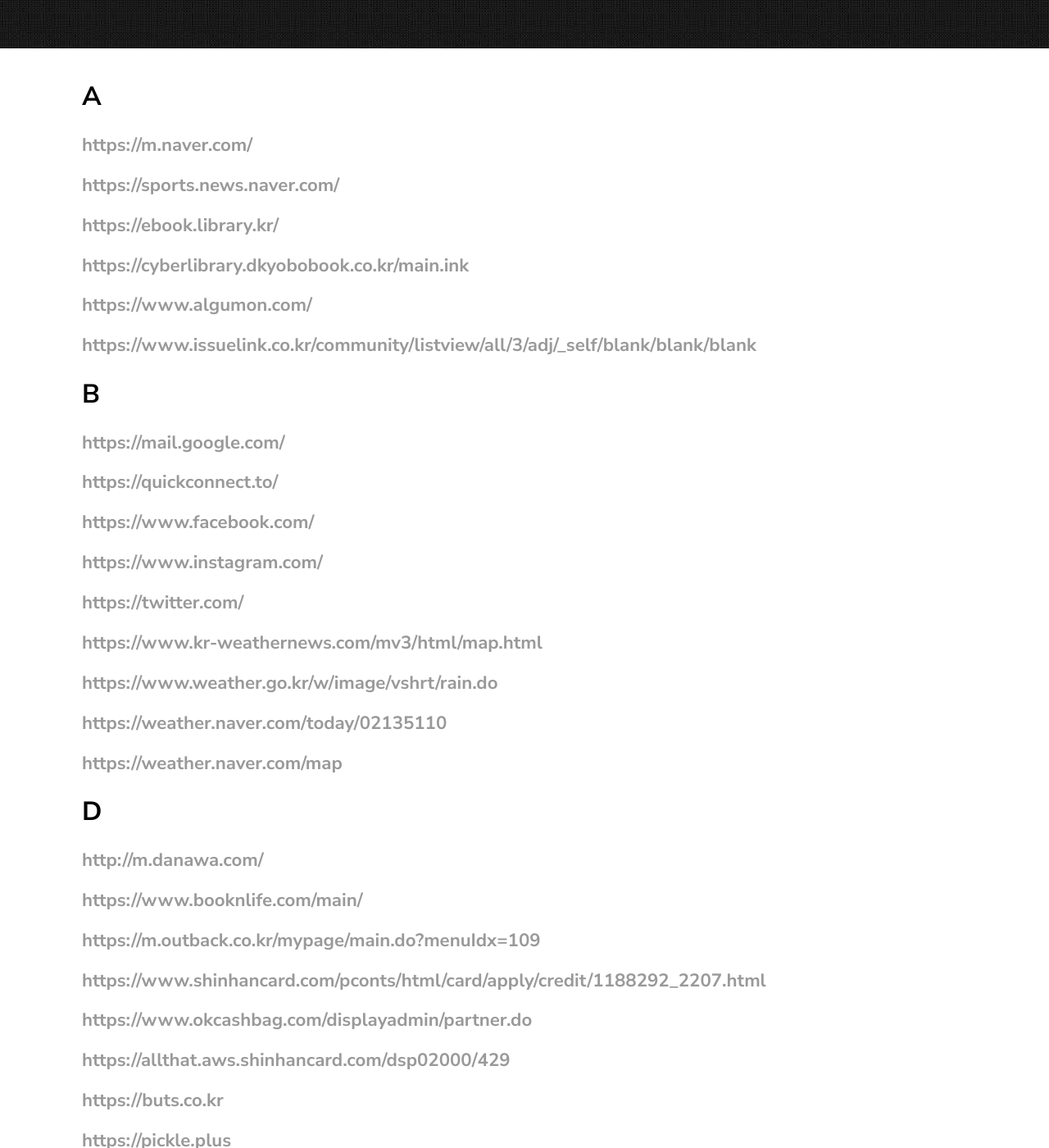
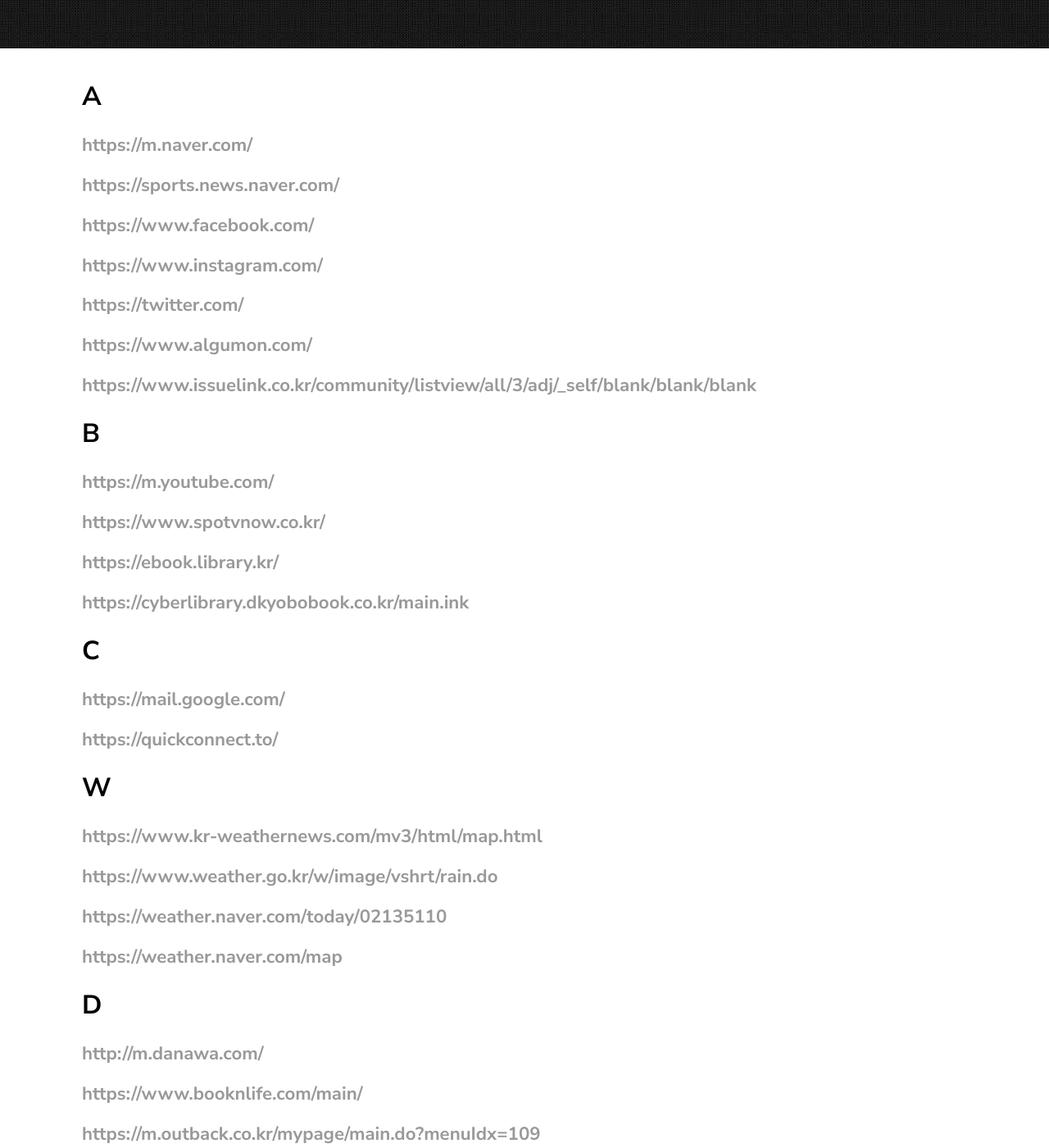
Before and after one commit to keuntaehwang/public, a Jekyll site: the page built from _posts/2023-02-07-favorite.markdown, in a window 1280 px wide and 1400 px high, scrolled down 412 px. Shown: the whole window at 82% size. Built offline with Jekyll 4.4.1, drawn with Linux system fonts in a browser that asks for light colours.

Commit message:
Update 2023-02-07-favorite.markdown

```diff
--- a/_posts/2023-02-07-favorite.markdown
+++ b/_posts/2023-02-07-favorite.markdown
@@ -8,17 +8,23 @@ categories: NONE
 ## A
 ### <https://m.naver.com/>
 ### <https://sports.news.naver.com/>
-### <https://ebook.library.kr/>
-### <https://cyberlibrary.dkyobobook.co.kr/main.ink>
+### <https://www.facebook.com/>
+### <https://www.instagram.com/>
+### <https://twitter.com/>
 ### <https://www.algumon.com/>
 ### <https://www.issuelink.co.kr/community/listview/all/3/adj/_self/blank/blank/blank>
 
 ## B
+### <https://m.youtube.com/>
+### <https://www.spotvnow.co.kr/>
+### <https://ebook.library.kr/>
+### <https://cyberlibrary.dkyobobook.co.kr/main.ink>
+
+## C
 ### <https://mail.google.com/>
 ### <https://quickconnect.to/>
-### <https://www.facebook.com/>
-### <https://www.instagram.com/>
-### <https://twitter.com/>
+
+## W
 ### <https://www.kr-weathernews.com/mv3/html/map.html>
 ### <https://www.weather.go.kr/w/image/vshrt/rain.do>
 ### <https://weather.naver.com/today/02135110>
```
